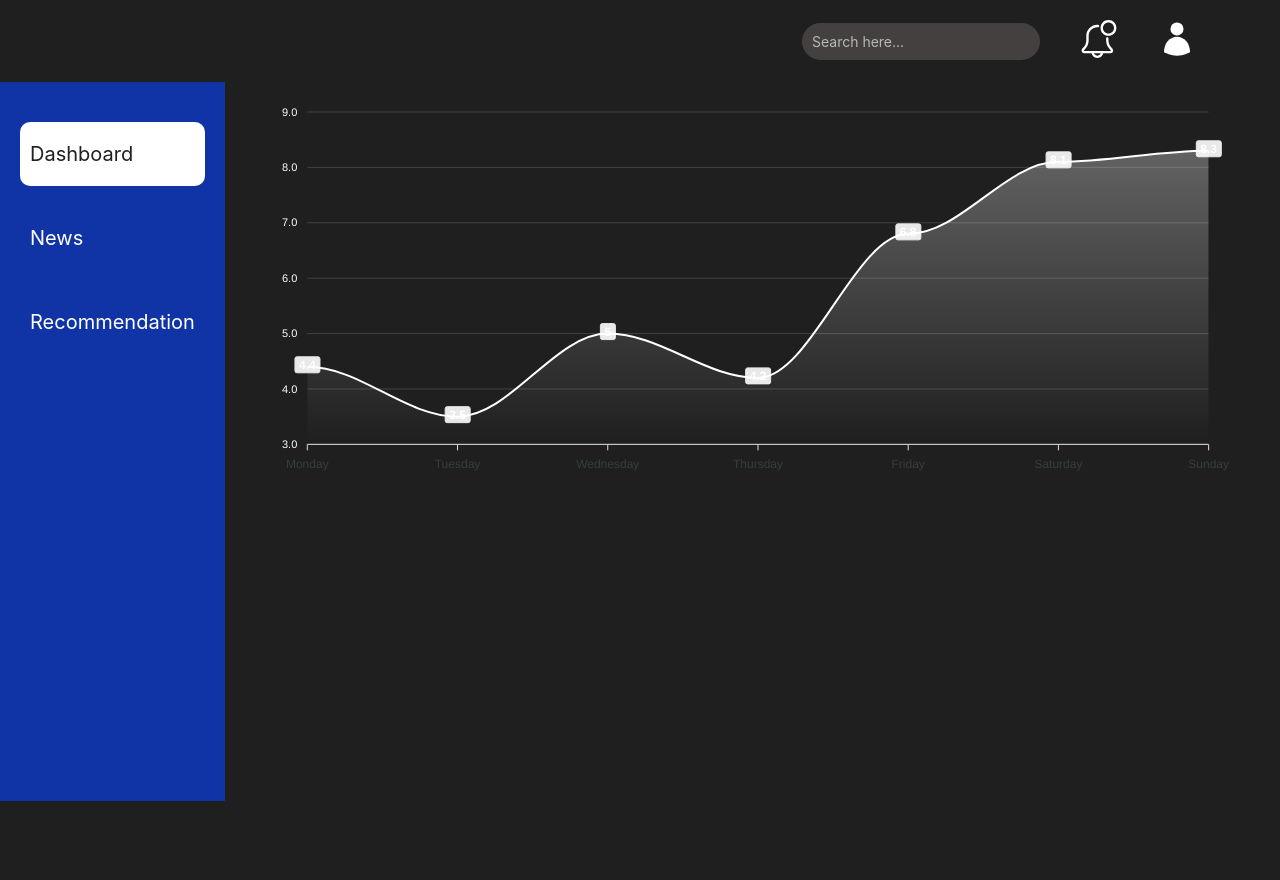
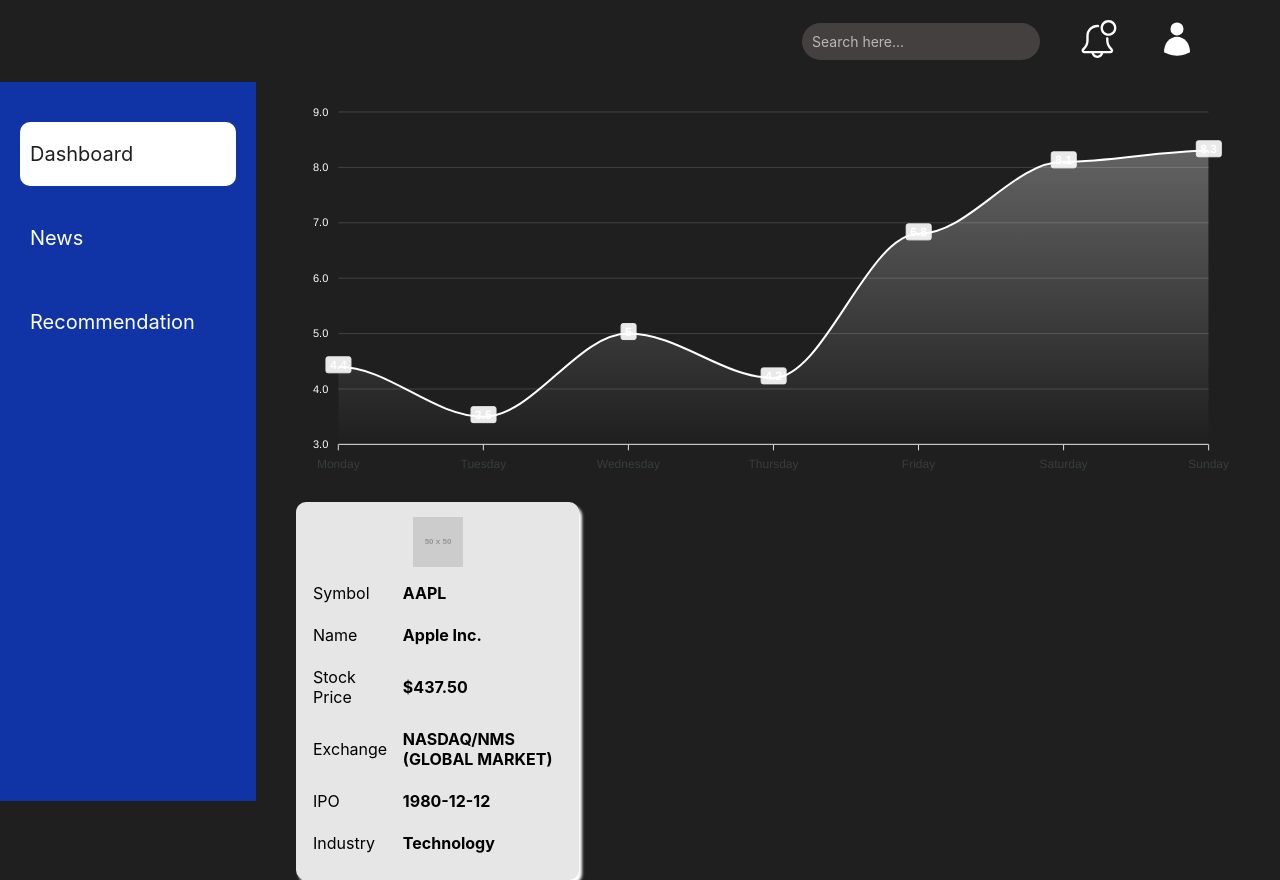
Before and after one commit to ahmedfaaid/stock-dashboard, a React (Create React App) app: page /dashboard in a window 1280 px wide. Before the commit the page ends 801 px from the top, so only its background shows below. Built offline with nearby package versions, Linux system fonts and the light colour scheme.

Commit message:
add company info card

```diff
--- /dev/null
+++ b/src/components/CompInfo/CompInfo.styled.ts
@@ -0,0 +1,29 @@
+import styled from 'styled-components';
+
+export const StyledCompanyContainer = styled.div`
+  border-radius: 10px;
+  background-color: ${({ theme }) => theme.colors.offWhite};
+  width: 30%;
+  padding: 15px;
+  box-shadow: 3px 4px 3px ${({ theme }) => theme.colors.white};
+`;
+
+export const StyledImageContainer = styled.div`
+  text-align: center;
+`;
+
+export const StyledDataContainer = styled.div`
+  width: 100%;
+
+  table {
+    td {
+      padding-top: 10px;
+      padding-bottom: 10px;
+    }
+  }
+`;
+
+export const StyledTableData = styled.td`
+  padding-left: 10px;
+  font-weight: 700;
+`;
--- /dev/null
+++ b/src/components/CompInfo/index.tsx
@@ -0,0 +1,45 @@
+import React from 'react';
+import {
+  StyledCompanyContainer,
+  StyledImageContainer,
+  StyledDataContainer,
+  StyledTableData
+} from './CompInfo.styled';
+
+export default function CompInfo() {
+  return (
+    <StyledCompanyContainer>
+      <StyledImageContainer>
+        <img src='https://dummyimage.com/50x50/fff/000' alt='logo' />
+      </StyledImageContainer>
+      <StyledDataContainer>
+        <table>
+          <tr>
+            <td>Symbol</td>
+            <StyledTableData>AAPL</StyledTableData>
+          </tr>
+          <tr>
+            <td>Name</td>
+            <StyledTableData>Apple Inc.</StyledTableData>
+          </tr>
+          <tr>
+            <td>Stock Price</td>
+            <StyledTableData>$437.50</StyledTableData>
+          </tr>
+          <tr>
+            <td>Exchange</td>
+            <StyledTableData>NASDAQ/NMS (GLOBAL MARKET)</StyledTableData>
+          </tr>
+          <tr>
+            <td>IPO</td>
+            <StyledTableData>1980-12-12</StyledTableData>
+          </tr>
+          <tr>
+            <td>Industry</td>
+            <StyledTableData>Technology</StyledTableData>
+          </tr>
+        </table>
+      </StyledDataContainer>
+    </StyledCompanyContainer>
+  );
+}
--- a/src/components/Layout.tsx
+++ b/src/components/Layout.tsx
@@ -21,7 +21,7 @@ export default function Layout({ children, ...props }: LayoutProps) {
       </header>
       <main style={{ position: 'relative', display: 'flex' }}>
         <Sidebar />
-        {children}
+        <div style={{ flexGrow: 1 }}>{children}</div>
       </main>
     </div>
   );
--- /dev/null
+++ b/src/pages/Dashboard/Dashboard.styled.ts
@@ -0,0 +1,7 @@
+import styled from 'styled-components';
+
+export const StyledInfoSection = styled.section`
+  width: 100%;
+  padding: 0 40px;
+  margin-top: 20px;
+`;
--- a/src/pages/Dashboard/index.tsx
+++ b/src/pages/Dashboard/index.tsx
@@ -1,11 +1,18 @@
 import React from 'react';
 import Layout from '../../components/Layout';
 import LineChart from '../../components/LineChart';
+import CompInfo from '../../components/CompInfo';
+import { StyledInfoSection } from './Dashboard.styled';
 
 export default function Dashboard() {
   return (
     <Layout>
-      <LineChart />
+      <section style={{ width: '100%' }}>
+        <LineChart />
+      </section>
+      <StyledInfoSection>
+        <CompInfo />
+      </StyledInfoSection>
     </Layout>
   );
 }
--- a/src/styles/Theme.ts
+++ b/src/styles/Theme.ts
@@ -6,5 +6,6 @@ export const theme: DefaultTheme = {
     blue: '#1034a6',
     light: '#444040',
     white: '#ffffff',
-  },
+    offWhite: '#e6e6e6'
+  }
 };
--- a/src/styles/styled.d.ts
+++ b/src/styles/styled.d.ts
@@ -6,6 +6,7 @@ interface IColors {
   blue: string;
   light: string;
   white: string;
+  offWhite: string;
 }
 
 declare module 'styled-components' {
```
